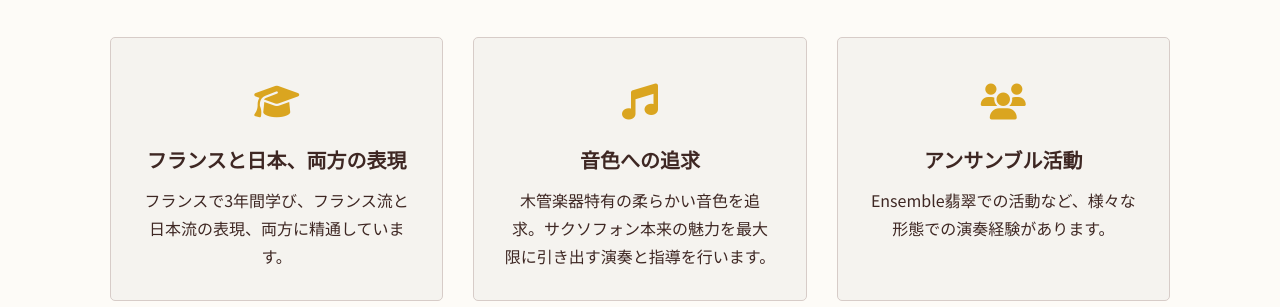
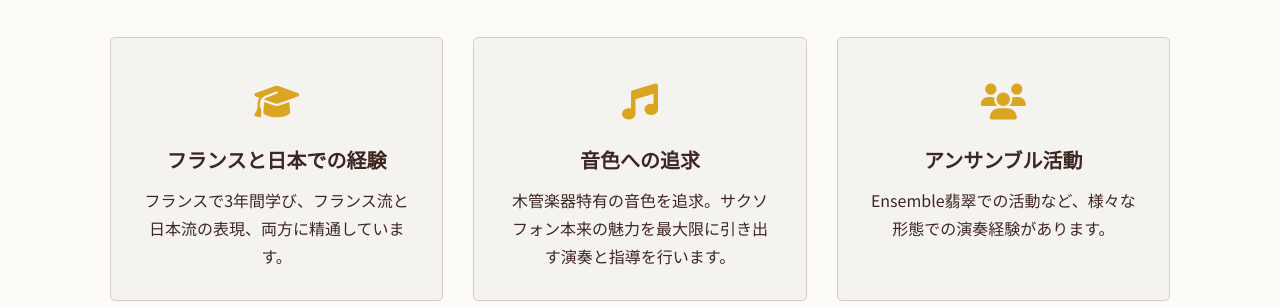
Before and after one commit to AkrMcmr/kasahara-web, a website: page index.html in a window 1280 px wide. Shown: the part 645-952 px from the top of the page. Drawn offline with Linux system fonts and the light colour scheme.

Commit message:
文言を変更

```diff
--- a/index.html
+++ b/index.html
@@ -40,7 +40,7 @@
             <div class="feature-icon">
               <i class="fas fa-graduation-cap"></i>
             </div>
-            <h3 class="feature-title">フランスと日本、両方の表現</h3>
+            <h3 class="feature-title">フランスと日本での経験</h3>
             <p class="feature-text">フランスで3年間学び、フランス流と日本流の表現、両方に精通しています。</p>
           </div>
           <div class="feature-item">
@@ -48,7 +48,7 @@
               <i class="fas fa-music"></i>
             </div>
             <h3 class="feature-title">音色への追求</h3>
-            <p class="feature-text">木管楽器特有の柔らかい音色を追求。サクソフォン本来の魅力を最大限に引き出す演奏と指導を行います。</p>
+            <p class="feature-text">木管楽器特有の音色を追求。サクソフォン本来の魅力を最大限に引き出す演奏と指導を行います。</p>
           </div>
           <div class="feature-item">
             <div class="feature-icon">
```
